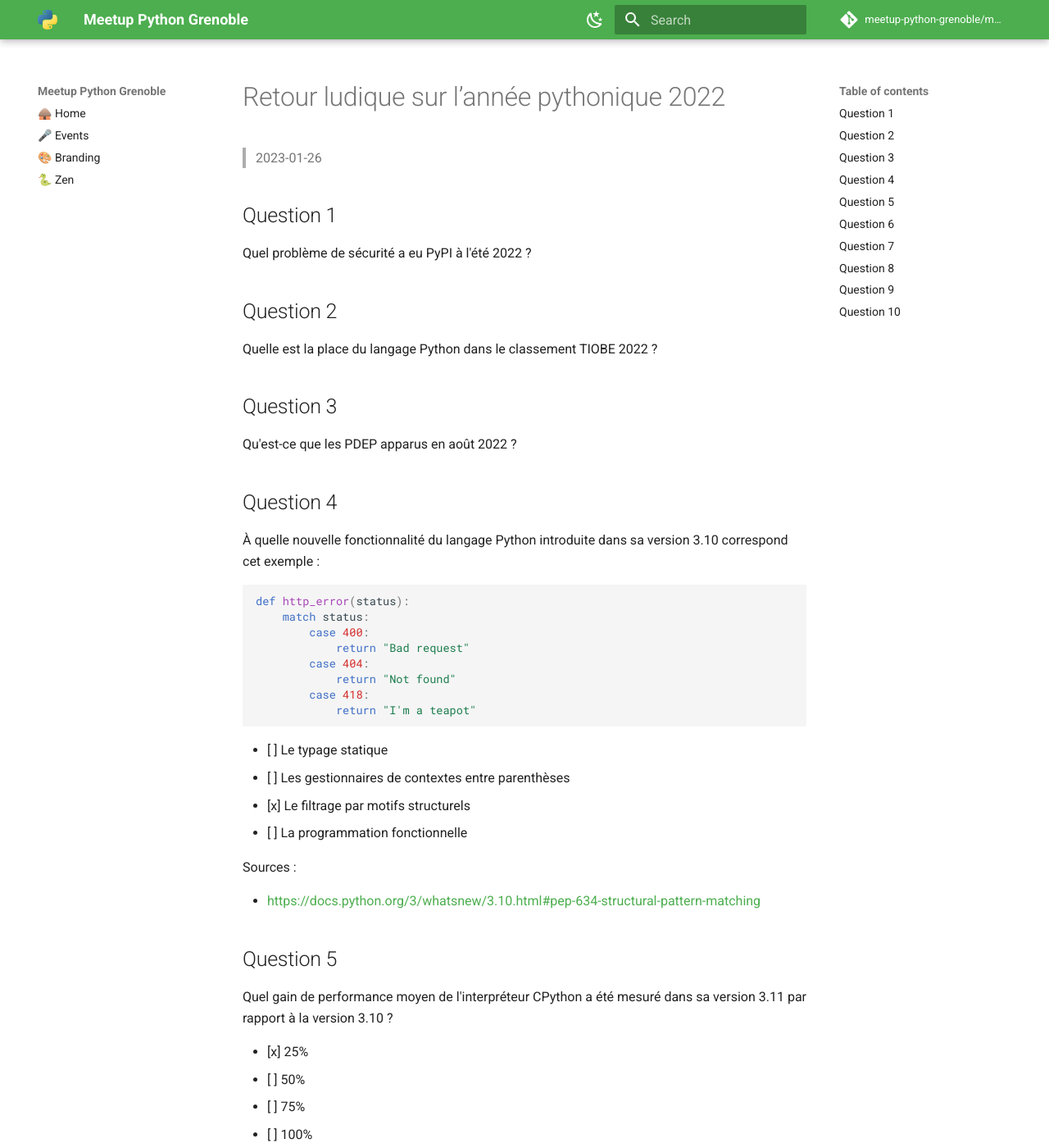
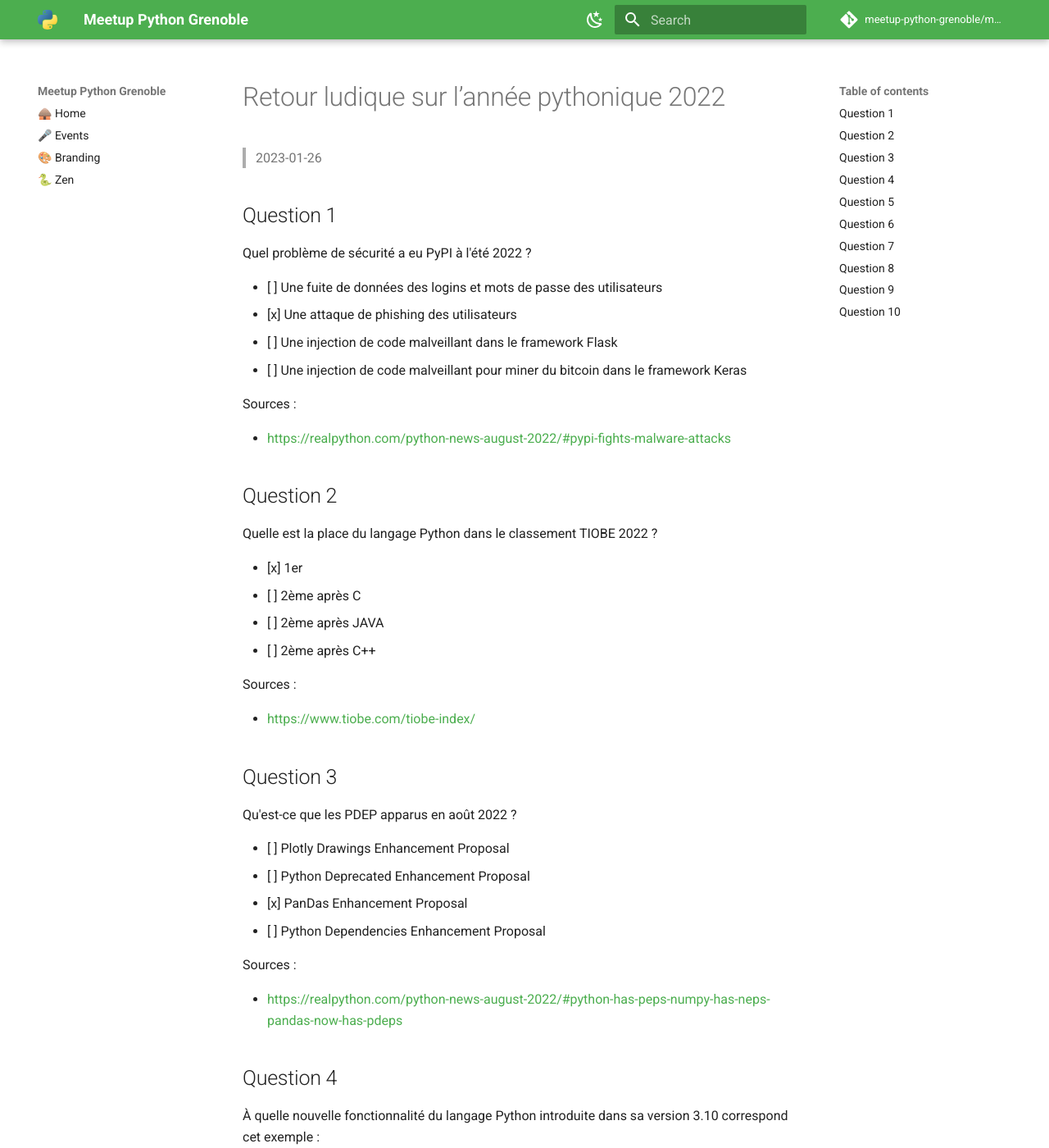
Before and after one commit to meetup-python-grenoble/meetup-python-grenoble.github.io, an MkDocs documentation site: the page built from content/events/2023-01-26/notes.md, in a window 1280 px wide and 1400 px high. Shown: the whole window at 82% size. Built offline with MkDocs 1.6.1 and Material for MkDocs 9.7.7, drawn with Linux system fonts in a browser that asks for light colours; comment, search, counter and statistics services are not loaded.

Commit message:
Update notes.md

```diff
--- a/content/events/2023-01-26/notes.md
+++ b/content/events/2023-01-26/notes.md
@@ -6,13 +6,40 @@
 
 Quel problème de sécurité a eu PyPI à l'été 2022 ?
 
+- [ ] Une fuite de données des logins et mots de passe des utilisateurs
+- [x] Une attaque de phishing des utilisateurs
+- [ ] Une injection de code malveillant dans le framework Flask
+- [ ] Une injection de code malveillant pour miner du bitcoin dans le framework Keras
+
+Sources :
+
+- https://realpython.com/python-news-august-2022/#pypi-fights-malware-attacks
+
 ## Question 2
 
 Quelle est la place du langage Python dans le classement TIOBE 2022 ?
 
+- [x] 1er
+- [ ] 2ème après C
+- [ ] 2ème après JAVA
+- [ ] 2ème après C++
+
+Sources :
+
+- https://www.tiobe.com/tiobe-index/
+
 ## Question 3
 
 Qu'est-ce que les PDEP apparus en août 2022 ?
+
+- [ ] Plotly Drawings Enhancement Proposal
+- [ ] Python Deprecated Enhancement Proposal
+- [x] PanDas Enhancement Proposal
+- [ ] Python Dependencies Enhancement Proposal
+
+Sources :
+
+- https://realpython.com/python-news-august-2022/#python-has-peps-numpy-has-neps-pandas-now-has-pdeps
 
 ## Question 4
 
```
